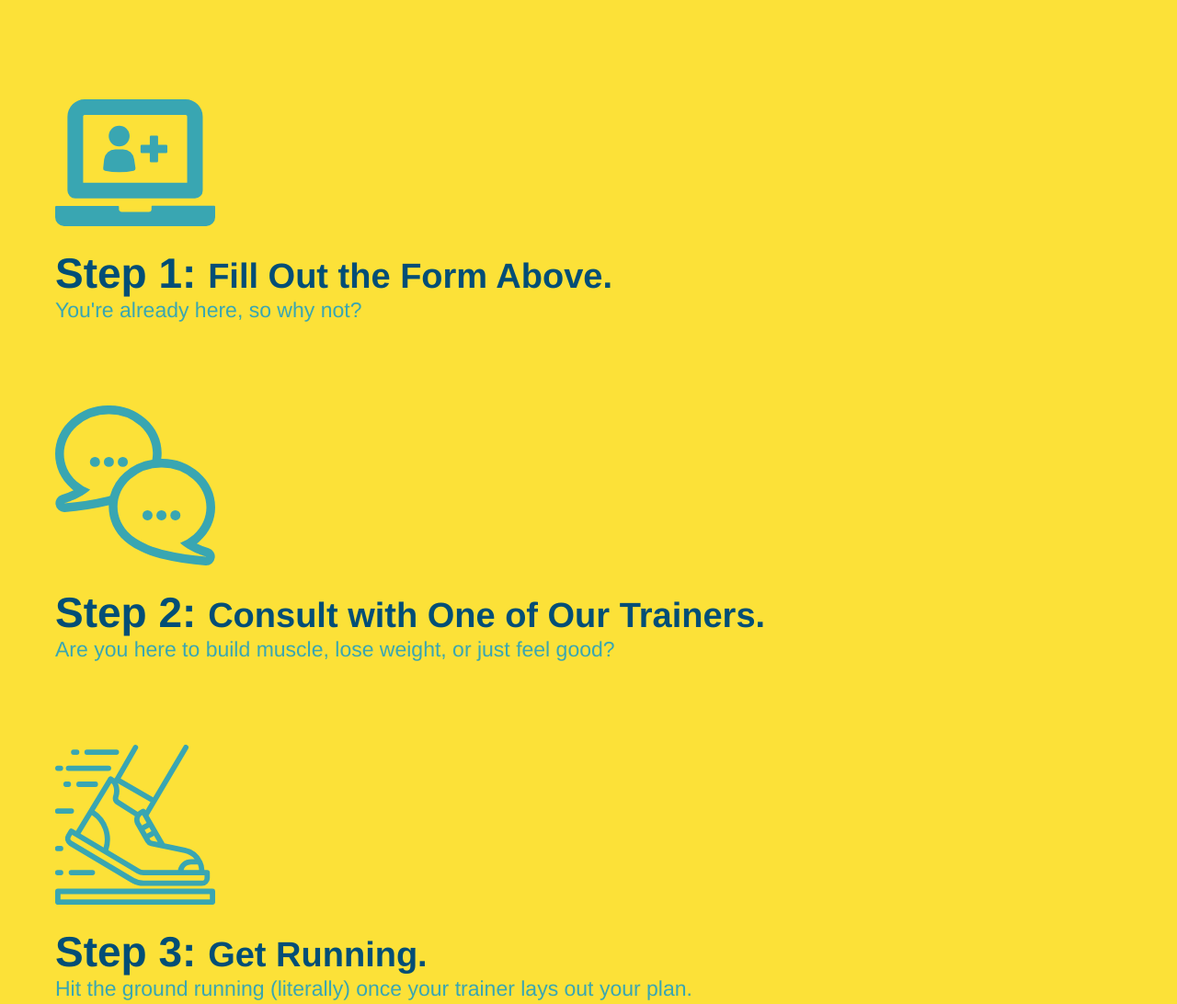
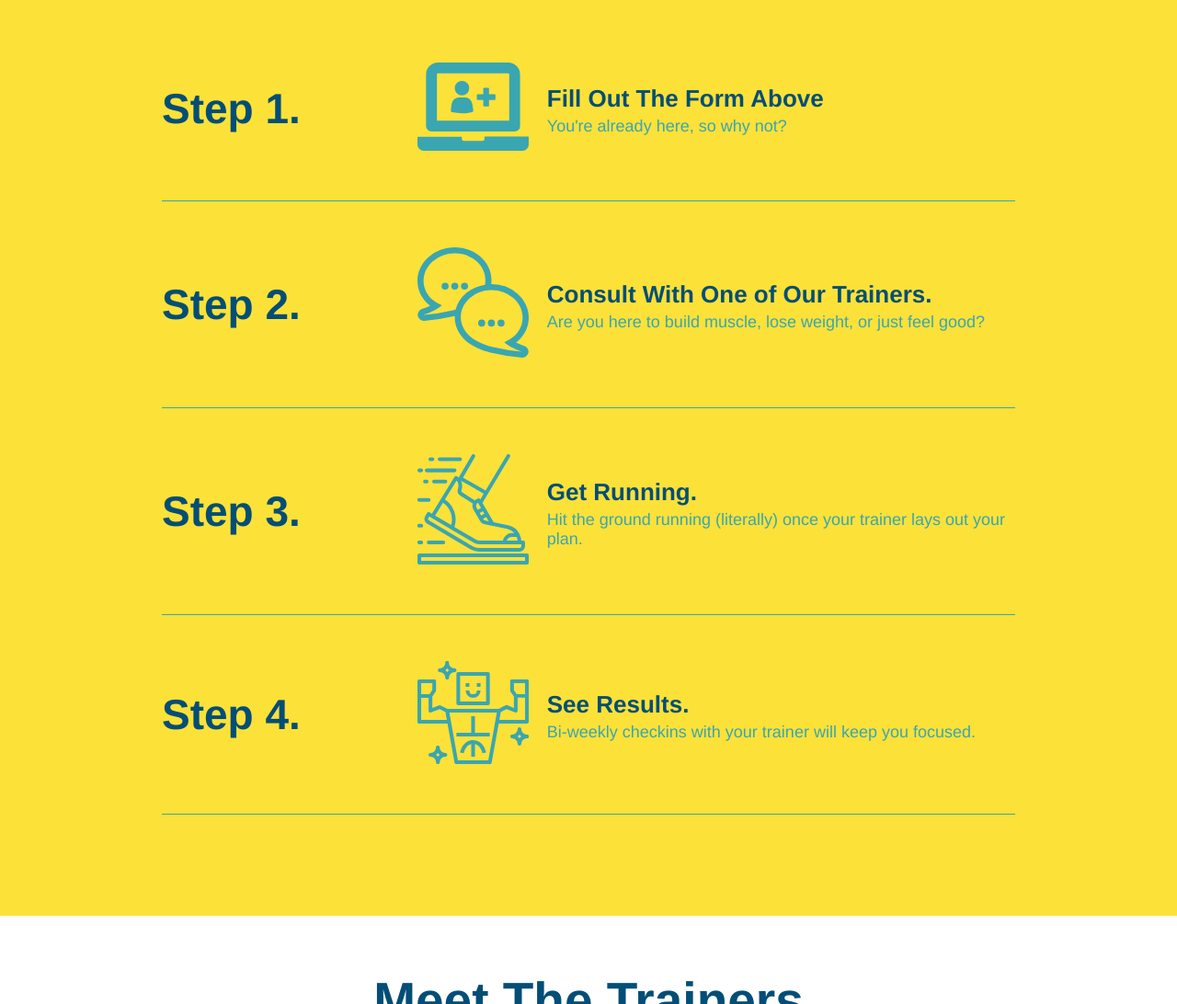
Before and after one commit to hlkirkness/run-buddy, a plain HTML site: page index.html in a window 1280 px wide. Shown: the part 1380-2472 px from the top of the page at 92% size. Drawn offline with Linux system fonts and the light colour scheme.

Commit message:
add flexbox to steps

```diff
--- a/assets/css/style.css
+++ b/assets/css/style.css
@@ -175,28 +175,52 @@ section {
     border-color: #39a6b2;
   }
 
-  .steps div {
-      margin-bottom: 80px;
+  .step {
+      margin: 50px auto;
+      padding-bottom: 50px;
+      width: 80%;
+      border-bottom: 1px solid #39a6b2;
+      display: flex;
+      flex-wrap: wrap;
+      align-items: center;
+      justify-content: space-between;
   }
 
-  .steps img {
-      width: 15%;
-      margin: 10px 0;
+  .step h3 {
+      color: #024e76;
+      font-size: 46px;
+      flex: 1 30%;
   }
 
-  .steps h3 {
-      color: #024e76;
-      font-size: 46px;
-      margin-top: 10px;
+  .step-info {
+      flex: 2 70%;
+      display: flex;
+      flex-wrap: wrap;
+      align-items: center;
   }
 
-  .steps p {
-      color: #39a6b2;
-      font-size: 23px;
+  .step-img {
+      flex: 1 12%;
+      margin-right: 20px;
   }
 
-  .steps span {
-      font-size: 38px;
+  .step-img img {
+      max-width: 100%;
+  }
+
+  .step-text {
+      flex: 12;
+  }
+
+  .step-text p {
+      color: #39a6b2;
+      font-size: 18px;
+  }
+
+  .step-text h4 {
+      font-size: 26px;
+      line-height: 1.5;
+      color: #024e76;
   }
 
   .flex-row {
--- a/index.html
+++ b/index.html
@@ -82,25 +82,53 @@
         <div class="flex-row">
         <h2 class="section-title secondary-border">What You Do</h2>
         </div>
-        <div>
+        <div class="step">
+            <h3>Step 1.</h3>
+            <div class="step-info">
+                <div class="step-img">
                     <img src="./assets/images/step-1.svg" alt="" />
-            <h3>Step 1: <span>Fill Out the Form Above.</span></h3>
+                </div>
+                <div class="step-text">
+                    <h4>Fill Out The Form Above</h4>
                     <p>You're already here, so why not?</p>
                 </div>
-        <div>
+            </div>
+        </div>
+        <div class="step">
+            <h3>Step 2.</h3>
+            <div class="step-info">
+                <div class="step-img">
                     <img src="./assets/images/step-2.svg" alt="" />
-            <h3>Step 2: <span>Consult with One of Our Trainers.</span></h3>
+                </div>
+                <div class="step-text">
+                    <h4>Consult With One of Our Trainers.</h4>
                     <p>Are you here to build muscle, lose weight, or just feel good?</p>
                 </div>
-        <div>
+            </div>
+        </div>
+        <div class="step">
+            <h3>Step 3.</h3>
+            <div class="step-info">
+                <div class="step-img">
                     <img src="./assets/images/step-3.svg" alt="" />
-            <h3>Step 3: <span>Get Running.</span></h3>
+                </div>
+                <div class="step-text">
+                    <h4>Get Running.</h4>
                     <p>Hit the ground running (literally) once your trainer lays out your plan.</p>
                 </div>
-        <div>
+            </div>
+        </div>
+        <div class="step">
+            <h3>Step 4.</h3>
+            <div class="step-info">
+                <div class="step-img">
                     <img src="./assets/images/step-4.svg" alt="" />
-            <h3>Step 4: <span>See Results.</span></h3>
-            <p>Bi-weekly checkins with your trainer will keep you focused</p>
+                </div>
+                <div class="step-text">
+                    <h4>See Results.</h4>
+                    <p>Bi-weekly checkins with your trainer will keep you focused.</p>
+                </div>
+            </div>
         </div>
     </section>
 
```
Lines whose indentation alone changed are shown as unchanged.
